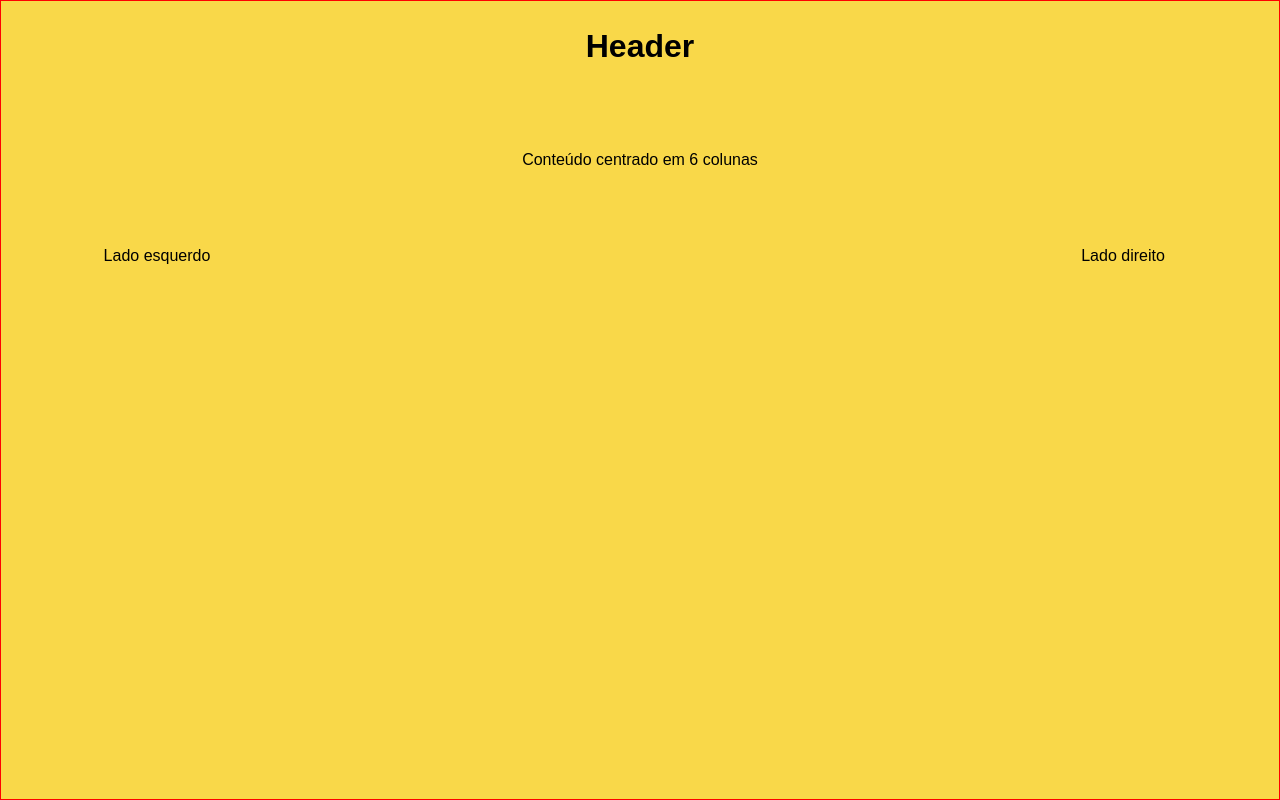
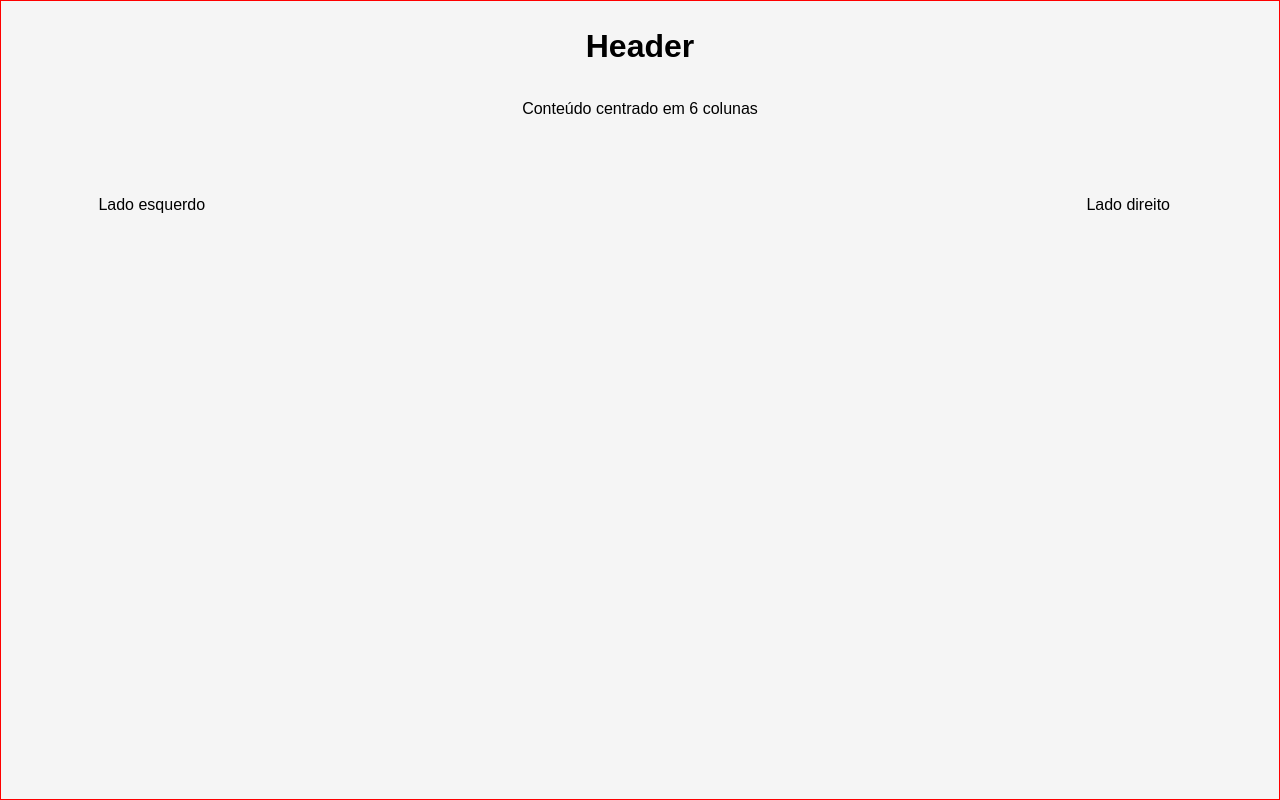
Before and after one commit to constancacc/Voto-Acessivel, a React (Vite) app in the folder voto-acessivel/: page /intro in a window 1280 px wide. Built offline with nearby package versions, Linux system fonts and the light colour scheme.

Commit message:
updated grid

```diff
--- a/voto-acessivel/src/styles/grid.css
+++ b/voto-acessivel/src/styles/grid.css
@@ -1,21 +1,16 @@
-@import "./variables.css";  /* Importa o CSS dentro do CSS, não no JS */
-
-#root{
-    background-color: --white;
-}
-
 .grid-container {
-    width: 100vw;
-    height:100vh;
-
   display: grid;
-    grid-template-columns: repeat(12, 1fr);
-    grid-template-rows: repeat(11, 1fr);
+  grid-template-columns: 80px repeat(10, 1fr) 80px;
+  grid-template-rows: 40px repeat(9, 1fr) 40px;
 
   column-gap: 10px;
   row-gap: 40px;
 
+  width: 100vw;
+  height: 100vh;
+
   box-sizing: border-box;
+  background-color: #f5f5f5;
+  border: 1px solid red;
 
-    border: 1px solid red; /* só para debug */
 }
```
Lines whose indentation alone changed are shown as unchanged.
